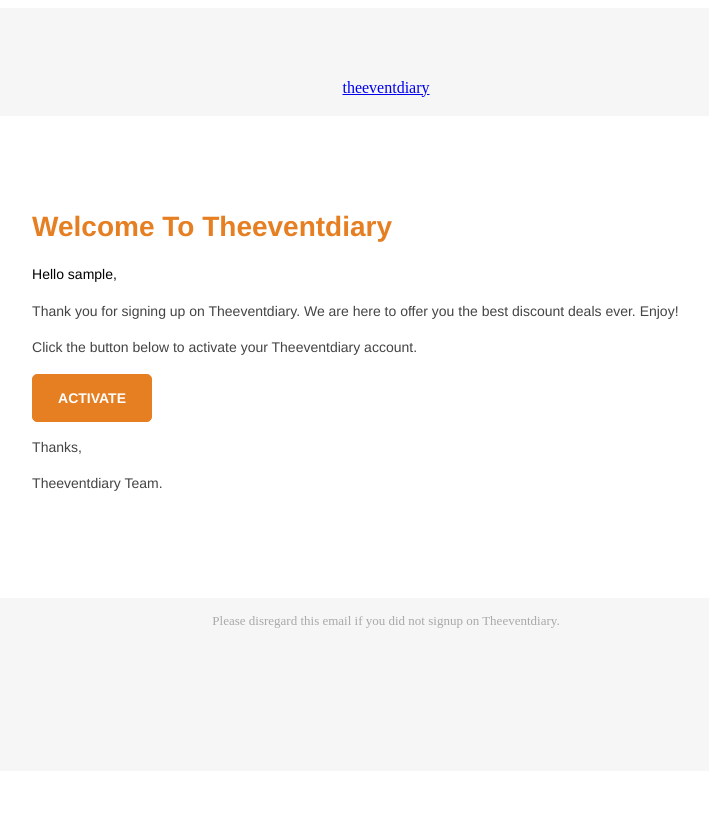
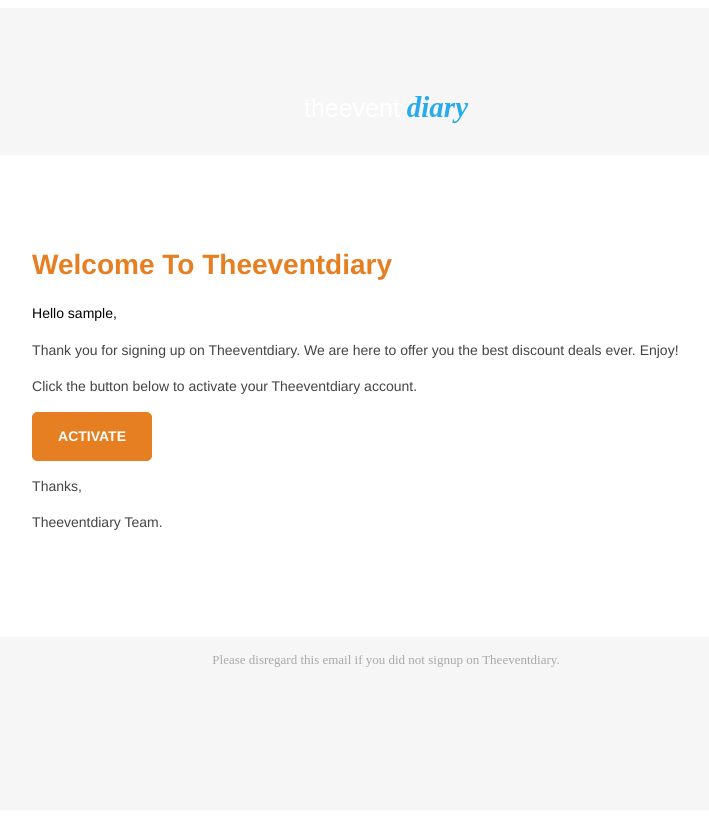
Before and after one commit to gbolly/EventDiary, a Django app: template web/authentication/templates/activate_account_email.html in a window 1280 px wide. Shown: the whole page, without its empty margins (254-963 px from the left). Before the commit the page ends 628 px from the top, so only its background shows below. Run offline with Django 3.2, Linux system fonts and the light colour scheme; the template is opened without the code that fills it: most values are stand-ins (such as "Sample title", 1, 10 or a date in 2020).

Commit message:
Edit emial template

```diff
--- a/web/authentication/templates/activate_account_email.html
+++ b/web/authentication/templates/activate_account_email.html
@@ -4,19 +4,15 @@
         <div style="overflow: auto;">
 
             <p style="display: none; visibility: hidden; opacity: 0; color: transparent; height: 0; width: 0;">
-                Get The Best Discounts On Planet Earth!
+                Get The Best Event Centers Around You At Affordable Prizes!
             </p>
 
             <div style="background-color: #f6f6f6; min-height: 504px; line-height: 1.6; margin: auto; padding: 10%; padding-top: 4%; width: 70%; text-align: center; border-radius: 10px 10px 10px 10px;">
-
-                <!-- <img src="http://res.cloudinary.com/dbm7io2dj/image/upload/v1465906380/logo-h-sm_mzssnn.png"
-                    style="padding: 5%"> -->
-                    <div class="brand">
-                       <a href="/">
-                           <p class="logo">theevent<span class="logo-span">diary</span></p>
-                       </a>
-                    </div>
-                <div style="background-color: #fff;font-family: Helvetica Neue,Helvetica,Arial,Lucida Grande,sans-serif;font-size: 14px; font-weight: normal; display: block; margin: auto; max-width: 80%; padding: 10%;vertical-align: top; text-align: left; border-radius: 10px 10px 10px 10px;">
+                    <p style="font-family: 'Montserrat', sans-serif; font-weight: 300; font-style: normal; color: #fff; font-size: 25px; text-decoration: none;">theevent
+                        <span class="logo-span" style="width: 72.5px; height: 19px; font-family: 'Playfair Display', serif; font-size: 29px; font-weight: 900; font-style: italic; font-stretch: normal; color: #28abec;">diary
+                        </span>
+                    </p>
+                    <div style="background-color: #fff;font-family: Helvetica Neue,Helvetica,Arial,Lucida Grande,sans-serif;font-size: 14px; font-weight: normal; display: block; margin: auto; max-width: 80%; padding: 10%;vertical-align: top; text-align: left; border-radius: 10px 10px 10px 10px;">
 
                         <h1 style="color: #e67e22; margin: 0;">Welcome To Theeventdiary</h1>
                         <p>Hello {{username}},</p>
```
